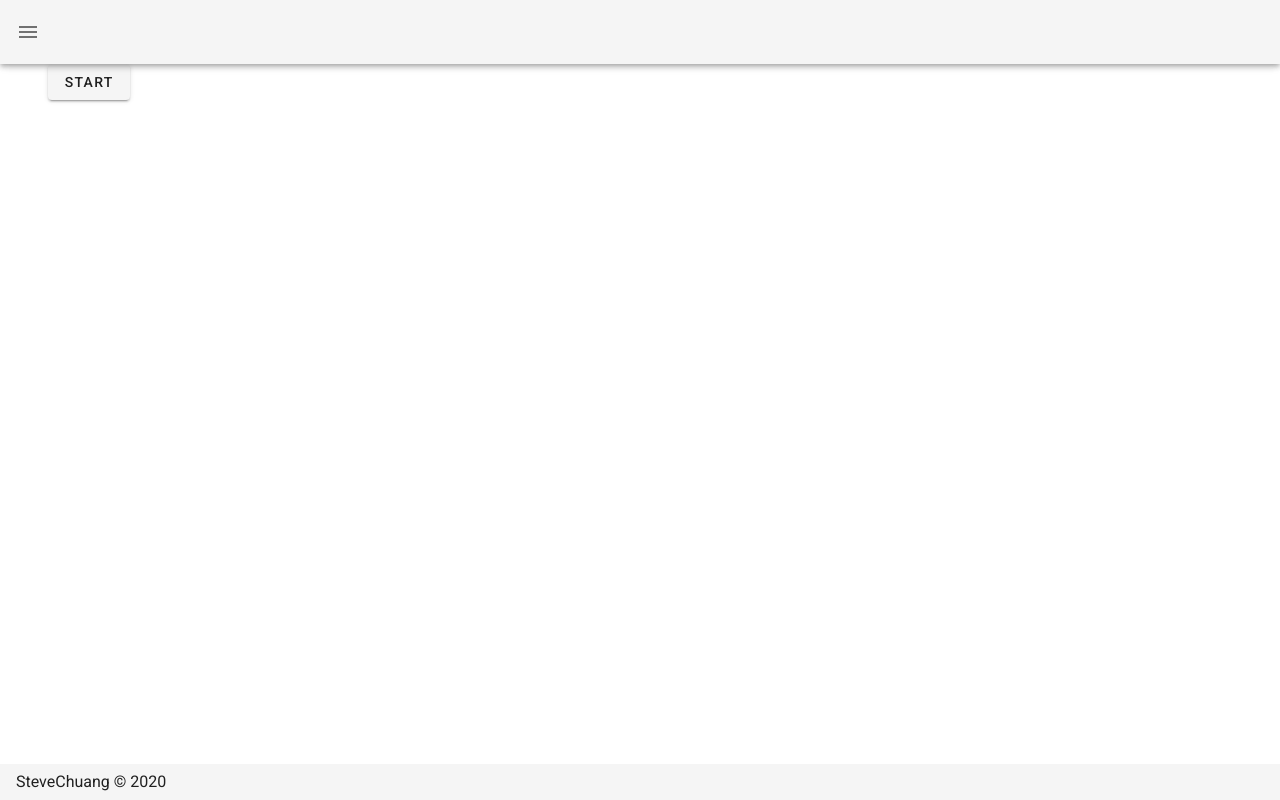
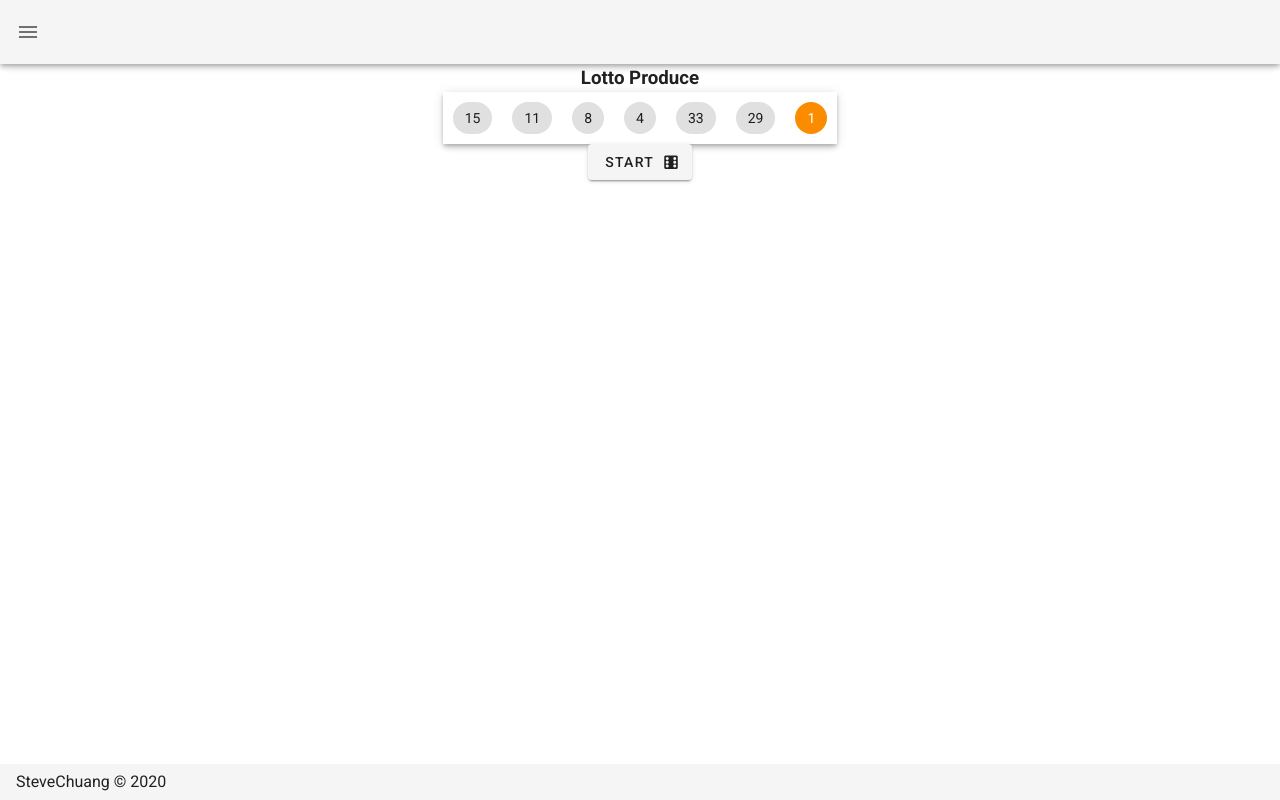
Before and after one commit to chenhan20/SteveNewCV, a Nuxt app: page /lotto in a window 1280 px wide. Both pictures are taken after a click on the button "START". Built offline with nearby package versions, Linux system fonts and the light colour scheme.

Commit message:
lotto 基本完成

```diff
--- a/pages/lotto.vue
+++ b/pages/lotto.vue
@@ -1,6 +1,28 @@
 <template>
-  <v-row>
-    <v-btn>start</v-btn>
+  <v-row class="lottoRow">
+    <v-col cols="12">
+      <v-row justify="space-around">
+        <h3>Lotto Produce</h3>
+      </v-row>
+      <v-row justify="space-around">
+        <v-sheet :elevation="elevation" :color="color" :tile="tile">
+          <template v-for="(lottoNumber,index) in generalList">
+            <v-chip :ripple="false" :key="index">{{ lottoNumber }}</v-chip>
+          </template>
+          <template v-for="(lottoNumber,index) in specialList">
+            <v-chip color="warning" :ripple="false" :key="index">{{ lottoNumber }}</v-chip>
+          </template>
+        </v-sheet>
+      </v-row>
+    </v-col>
+    <v-col cols="12">
+      <v-row justify="space-around">
+        <v-btn @click="getLottoNumber">
+          Start
+          <v-icon right>mdi-dice-6</v-icon>
+        </v-btn>
+      </v-row>
+    </v-col>
   </v-row>
 </template>
 
@@ -16,17 +38,42 @@ export default {
           content: ""
         }
       ]
-    }
-    // dialog: false,
+    },
+    elevation: 4,
+    general: {
+      min: 1,
+      max: 38,
+      lottoNum: 6
+    },
+    special: {
+      min: 1,
+      max: 8,
+      lottoNum: 1
+    },
+    generalList: [],
+    specialList: []
   }),
   methods: {
-    addToDo() {
-      // this.dialog = true;
-      // this.toDoList.push({
-      //   checkbox: false,
-      //   text: "ccc"
-      // });
+    getLottoNumber: function(event) {
+      this.generalList = getLottoNumberList(this.general);
+      this.specialList = getLottoNumberList(this.special);
     }
   }
 };
+
+function getLottoNumberList(setting) {
+  let origin = new Set();
+  while (origin.size < setting.lottoNum) {
+    origin.add(Math.floor(Math.random() * setting.max) + setting.min);
+  }
+  return Array.from(new Set(origin));
+}
 </script>
+
+<style lang="scss" scoped>
+.lottoRow span {
+  margin: 10px;
+}
+.lottoNumber {
+}
+</style>
```
